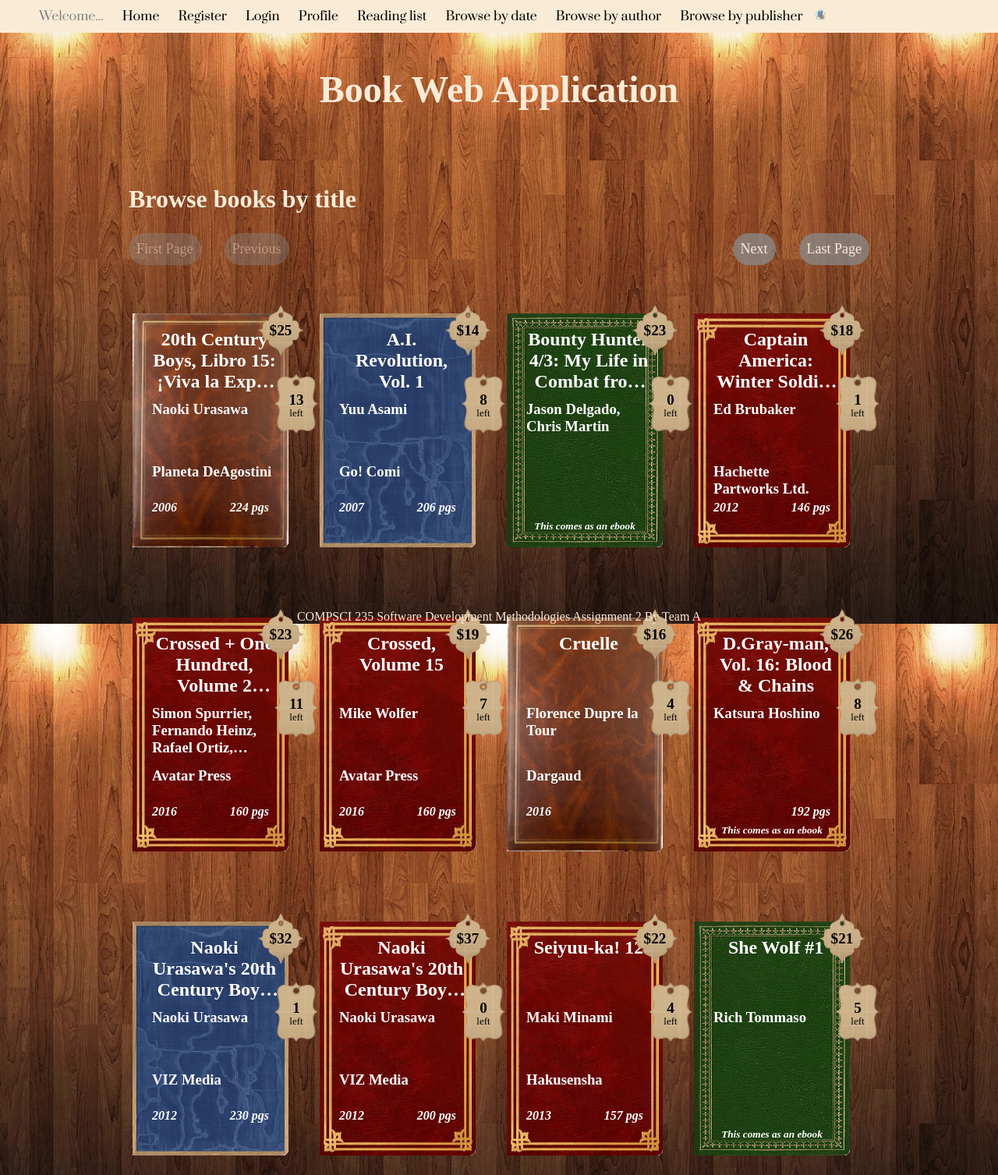
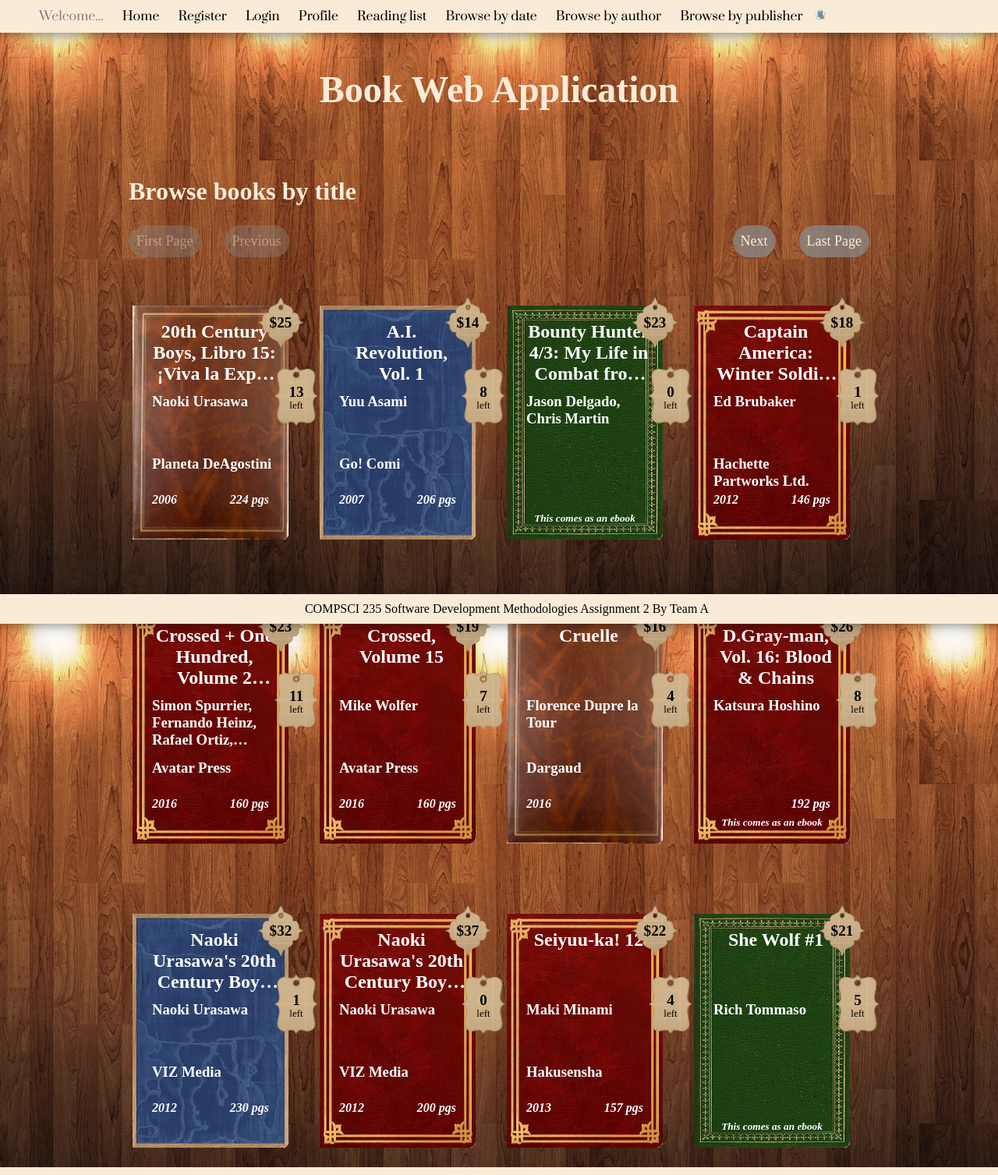
Before and after one commit to KimberleyEvans-Parker/BookBrowser, a Flask app: page / in a window 1280 px wide. Shown: the whole page at 78% size. Run offline with Flask 2, Linux system fonts and the light colour scheme.

Commit message:
add shadow to header and footer

```diff
--- a/library/static/css/main.css
+++ b/library/static/css/main.css
@@ -56,7 +56,7 @@ button:hover {
 
 .content-container {
     position: relative;
-    top: 5em;
+    padding: 70px 0px;
 }
 
 .browse-container {
@@ -71,10 +71,8 @@ button:hover {
     /* position: fixed; */
 }
 .browse-content {
-    /* margin-top: 120px; */
     position: relative;
     height: 100%;
-
 }
 
 .change-page {
@@ -347,6 +345,7 @@ button:hover {
     width: 100%;
     position: fixed;
     background-color: antiquewhite;
+    box-shadow: 0 4px 8px 0 rgba(0, 0, 0, 0.2), 0 6px 20px 0 rgba(0, 0, 0, 0.19);
 }
 .nav_list, .btn_nav {
     font-family: "Prata", sans-serif;
@@ -392,8 +391,11 @@ button:hover {
     position: fixed;
     bottom: 0px;
     width: 100%;
+    padding: 10px;
+    background-color: antiquewhite;
+    box-shadow: 0 4px 8px 0 rgba(0, 0, 0, 0.2), 0 6px 20px 0 rgba(0, 0, 0, 0.19);
     text-align: center;
-    color: antiquewhite;
+    color: black;
 }
 
 /* ------------------------- single book item ------------------------------- */
```
